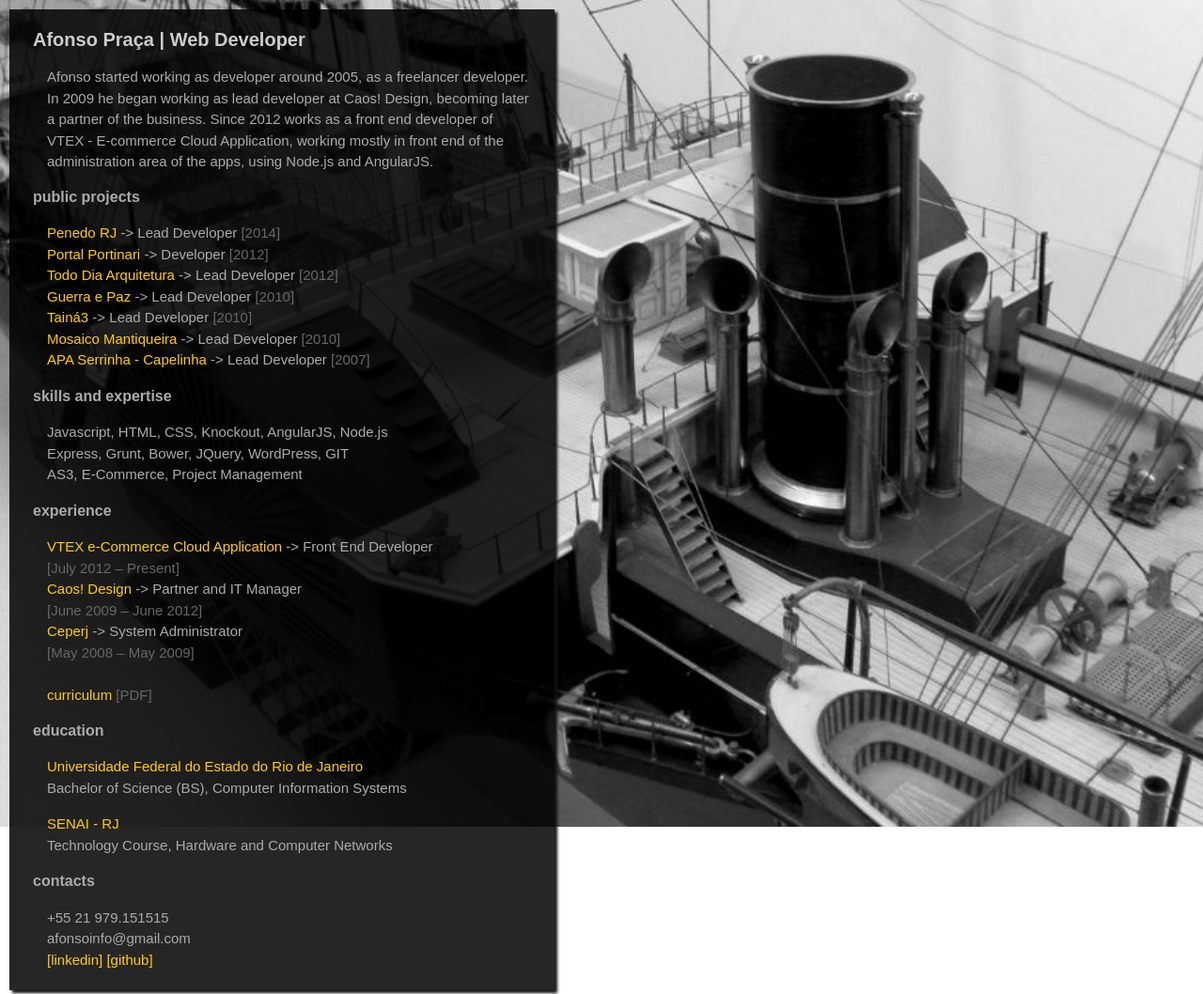
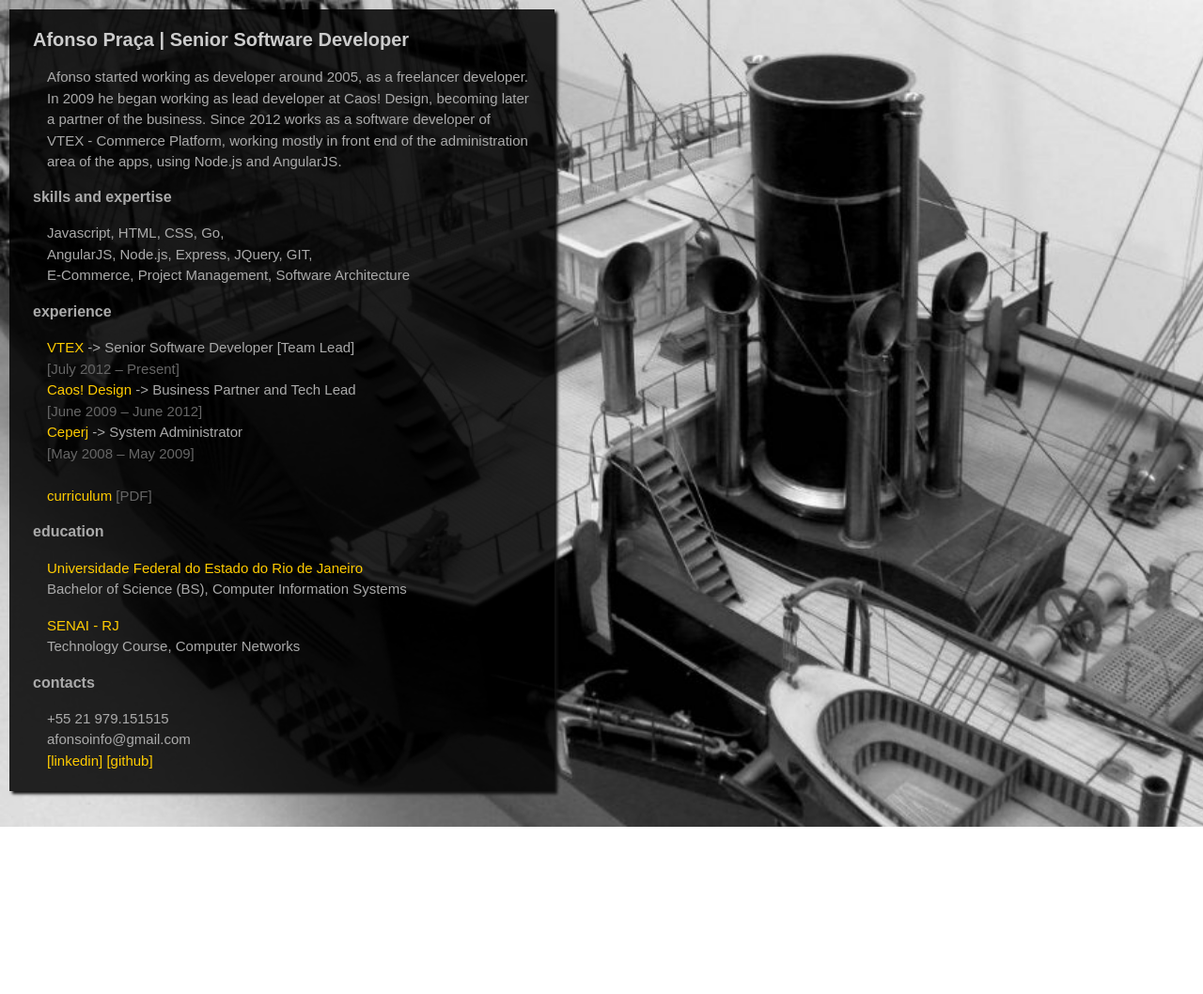
Before and after one commit to afonso-praca/afonso-praca-website, a plain HTML site: page index.html in a window 1280 px wide. Shown: the top 1058 px of the page at 94% size. After the commit the page ends 852 px from the top, so only its background shows below. Drawn offline with nearby package versions, Linux system fonts and the light colour scheme; a web font is replaced by a local one.

Commit message:
updates content

```diff
--- a/index.html
+++ b/index.html
@@ -3,50 +3,38 @@
 <head>
 	<meta charset="utf-8">
 	<meta http-equiv="X-UA-Compatible" content="IE=edge,chrome=1">
-	<title>Afonso Praça - Web Developer</title>
-	<meta name="description" content="Front end web application developer. Skills and experience">
+	<title>Afonso Praça - Senior Software Developer</title>
+	<meta name="description" content="Senior Software Developer.">
 	<meta name="viewport" content="width=device-width">
 	<link rel="stylesheet" href="css/style.css">
-	<link href='http://fonts.googleapis.com/css?family=PT+Mono' rel='stylesheet' type='text/css'>
+	<link href='//fonts.googleapis.com/css?family=PT+Mono' rel='stylesheet' type='text/css'>
 </head>
 <body>
 	<div id="wrapper">
 		<div id="content">
-			<h1>Afonso Praça | Web Developer</h1>
+			<h1>Afonso Praça | Senior Software Developer</h1>
 			<section>
 				<div>
-					<p>Afonso started working as developer around 2005, as a freelancer developer. In 2009 he began working as lead developer at Caos! Design, becoming later a partner of the business. Since 2012 works as a front end developer of VTEX - E-commerce Cloud Application, working mostly in front end of the administration area of the apps, using Node.js and AngularJS.</p>
+					<p>Afonso started working as developer around 2005, as a freelancer developer. In 2009 he began working as lead developer at Caos! Design, becoming later a partner of the business. Since 2012 works as a software developer of VTEX - Commerce Platform, working mostly in front end of the administration area of the apps, using Node.js and AngularJS.</p>
 				</div>
-			</section>
-			<section id="projetos">
-				<h2>public projects</h2>
-				<ul>
-					<li><a href="http://penedorj.com.br/" target="_blank">Penedo RJ</a> -> Lead Developer <span class="dates">[2014]</span></li>
-					<li><a href="http://www.portinari.org.br/" target="_blank">Portal Portinari</a> -> Developer <span class="dates">[2012]</span></li>
-					<li><a href="http://tododiaarquitetura.com.br/" target="_blank">Todo Dia Arquitetura</a> -> Lead Developer <span class="dates">[2012]</span></li>
-					<li><a href="http://www.guerraepaz.org.br/" target="_blank">Guerra e Paz</a> -> Lead Developer <span class="dates">[2010]</span></li>
-					<li><a href="http://taina3.com.br/" target="_blank">Tainá3</a> -> Lead Developer <span class="dates">[2010]</span></li>
-					<li><a href="http://www.mosaicomantiqueira.org.br/" target="_blank">Mosaico Mantiqueira</a> -> Lead Developer <span class="dates">[2010]</span></li>
-					<li><a href="http://www.resende.rj.gov.br/apaserrinhacapelinha/" target="_blank">APA Serrinha - Capelinha</a> -> Lead Developer <span class="dates">[2007]</span></li>
-				</ul>
 			</section>
 			<section id="areas">
 				<h2>skills and expertise</h2>
 				<ul>
-					<li>Javascript, HTML, CSS, Knockout, AngularJS, Node.js<br/>
-						Express, Grunt, Bower, JQuery, WordPress, GIT<br/>
-						AS3, E-Commerce, Project Management
+					<li>Javascript, HTML, CSS, Go,<br/>
+						AngularJS, Node.js, Express, JQuery, GIT,<br/>
+						E-Commerce, Project Management, Software Architecture
 				</ul>
 			</section>
 			<section id="experiencia">
 				<h2>experience</h2>
 				<ul>
 					<li>
-						<a href="http://www.vtex.com.br/en/" target="_blank">VTEX e-Commerce Cloud Application</a> -> Front End Developer
+						<a href="http://www.vtex.com/" target="_blank">VTEX</a> -> Senior Software Developer [Team Lead]
 						<br/><span class="dates">[July 2012 – Present]</span>
 					</li>
 					<li>
-						<a href="http://caosdesign.com.br/" target="_blank">Caos! Design</a> -> Partner and IT Manager
+						<a href="http://caosdesign.com.br/" target="_blank">Caos! Design</a> -> Business Partner and Tech Lead
 						<br/><span class="dates">[June 2009 – June 2012]</span>
 					</li>
 					<li>
@@ -66,8 +54,8 @@
 					</li>
 				</ul>
 				<ul>
-					<li><a href="http://www.firjan.org.br/data/pages/2C908CE92593A88101259E112B9C50DA.htm" target="_blank">SENAI - RJ</a>
-						<br/><span>Technology Course, Hardware and Computer Networks</span>
+					<li><a href="http://www.cursosenairio.com.br/" target="_blank">SENAI - RJ</a>
+						<br/><span>Technology Course, Computer Networks</span>
 					</li>
 				</ul>
 			</section>
@@ -88,7 +76,7 @@
 		</div>
 	</div>
 
-	<script src="http://ajax.googleapis.com/ajax/libs/jquery/1.8.2/jquery.min.js"></script>
+	<script src="//ajax.googleapis.com/ajax/libs/jquery/1.8.2/jquery.min.js"></script>
 	<script>window.jQuery || document.write('<script src="js/libs/jquery-1.7.1.min.js"><\/script>')</script>
 	<script src="js/script.js"></script>
 
```
Also changed, not shown: 1 other file.
